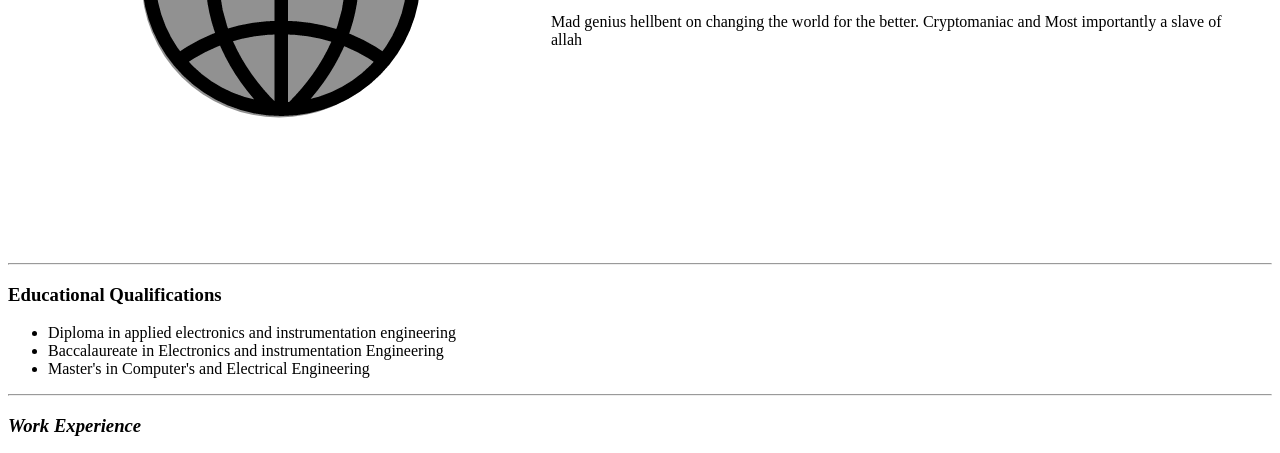
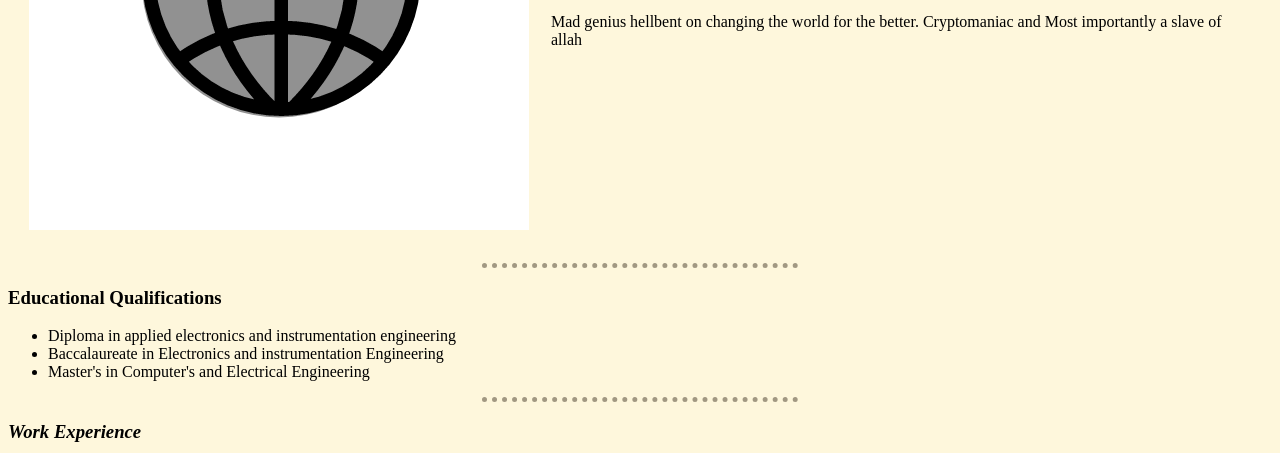
Before and after one commit to JawadUllah96/personal-website1, a plain HTML site: page index.html in a window 1280 px wide. Shown: the part 299-752 px from the top of the page. Drawn offline with Linux system fonts and the light colour scheme.

Commit message:
Update index.html

```diff
--- a/index.html
+++ b/index.html
@@ -4,12 +4,25 @@
 <head>
   <meta charset="utf-8">
   <title>Jawad's Personal site</title>
+  <style media="screen">
+    body{
+      background-color:#FEF7DC;
+    }
+    hr{
+      border-style:none ;
+      border-top-style:dotted;
+      width: 25%;
+      border-color: #A19882;
+      border-width: 5px;
+    }
+
+  </style>
 </head>
 
 <body>
   <table cellspacing=20>
     <tr>
-      <td><img src="Web Developer.png" alt="jawad's pfp"></td>
+      <td><img style=" height:25%" src="Web Developer.png" alt="jawad's pfp"></td>
       <td>
         <h1> JawadUllah Ghori</h1>
         <p><em>Electrical,electronics,computer and software engineer</em></p>
@@ -32,7 +45,7 @@
       <td>March 2019 ~ Present</td>
       <td>Assisstant Installation Technician at Mitsubishi Electric</td>
     </tr>
-  </table>
+  </table><hr>
   <h3> <em> <strong>Hobbies</strong></em></h3>
   <ol>
     <li><a href="https://coinmarketcap.com/best-cryptos/">Investing in cryptocurrencies</a></li>
```
